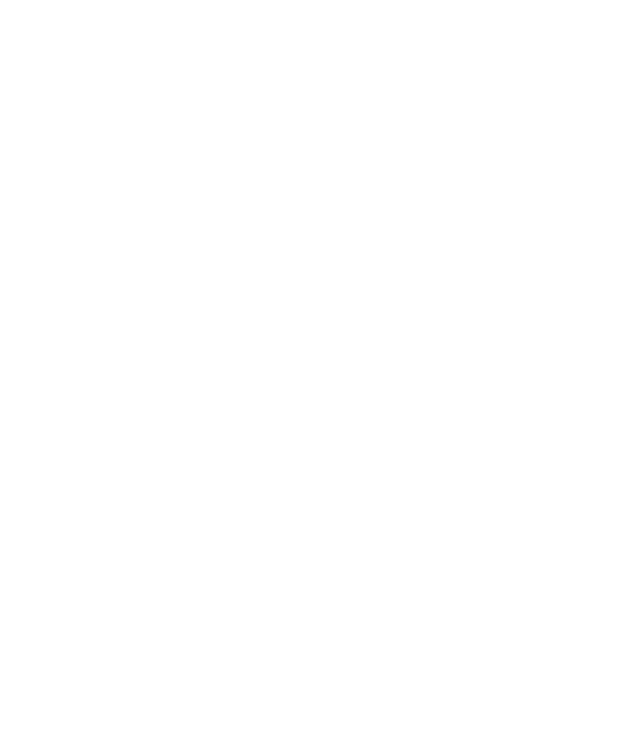
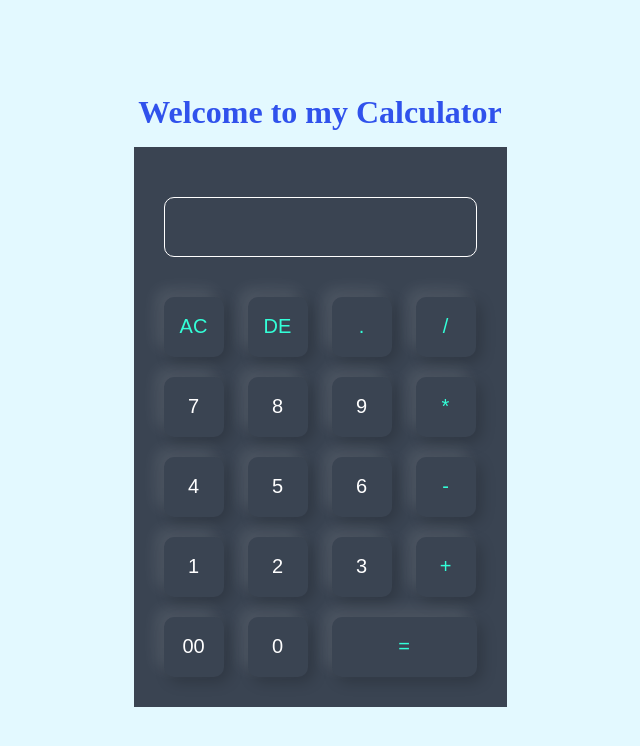
Before and after one commit to AdilCheema07/Calculator, a plain HTML site: page index.html in a window 1280 px wide. Shown: the whole page, without its empty margins (320-960 px from the left). Drawn offline with Linux system fonts and the light colour scheme.

Commit message:
Made Calculator

```diff
--- a/index.html
+++ b/index.html
@@ -4,8 +4,48 @@
     <meta charset="UTF-8">
     <meta name="viewport" content="width=device-width, initial-scale=1.0">
     <title>Calculator made by me</title>
+    <link rel="stylesheet" href="style.css">
 </head>
 <body>
-
+    <div class="container">
+        <h1 id="pheading">Welcome to my Calculator</h1>
+        <div class="calculator">
+            <form action="">
+                <div class="display">
+                    <input type="text" name="display">
+                </div>
+                <div>
+                    <input type="button" value="AC" onclick="display.value = '' " class="operator">
+                    <input type="button" value="DE" onclick="display.value = display.value.toString().slice(0, -1) " class="operator">
+                    <input type="button" value="." onclick="display.value += '.' " class="operator">
+                    <input type="button" value="/" onclick="display.value += '/' " class="operator">
+                </div>
+                <div>
+                    <input type="button" value="7" onclick="display.value += '7' ">
+                    <input type="button" value="8" onclick="display.value += '8' ">
+                    <input type="button" value="9" onclick="display.value += '9' ">
+                    <input type="button" value="*" onclick="display.value += '*' " class="operator">
+                </div>
+                <div>
+                    <input type="button" value="4" onclick="display.value += '4' ">
+                    <input type="button" value="5" onclick="display.value += '5' ">
+                    <input type="button" value="6" onclick="display.value += '6' ">
+                    <input type="button" value="-" onclick="display.value += '-' " class="operator">
+                </div>
+                <div>
+                    <input type="button" value="1" onclick="display.value += '1' ">
+                    <input type="button" value="2" onclick="display.value += '2' ">
+                    <input type="button" value="3" onclick="display.value += '3' ">
+                    <input type="button" value="+" onclick="display.value += '+' " class="operator">
+                </div>
+                <div>
+                    <input type="button" value="00" onclick="display.value += '00' ">
+                    <input type="button" value="0" onclick="display.value += '0' ">
+                    <input type="button" value="=" class="equal operator" onclick="display.value = eval(display.value) ">
+                </div>
+            </form>
+        </div>
+    </div>
+    <script src="script.js"></script>
 </body>
 </html>
--- /dev/null
+++ b/style.css
@@ -0,0 +1,63 @@
+*{
+    margin: 0;
+    padding: 0;
+    box-sizing: border-box;
+}
+#pheading{
+    color: rgb(48, 82, 236);
+    margin-bottom: 1rem;
+}
+.container{
+    width: 100vw;
+    height: 100vh;
+    background: #e3f9ff;
+    display: flex;
+    flex-direction: column;
+    justify-content: center;
+    align-items: center;
+}
+.calculator{
+    background: #3a4452;
+    padding: 20px;
+    border-radius: 10x;
+}
+.calculator form input{
+    border: 0;
+    outline: 0;
+    width: 60px;
+    height: 60px;
+    border-radius: 10px;
+    box-shadow: -8px -8px 15px rgba(255, 255, 255, 0.1),5px 5px 15px rgba(0 , 0, 0, 0.2);
+    background: transparent;
+    font-size: 20px;
+    color: #FFFFFF;
+    cursor: pointer;
+    margin: 10px;
+}
+.calculator form input:hover{
+    background: #137c91;
+    color: #FFAF36;
+}
+form .display{
+    display: flex;
+    justify-content: flex-end;
+    margin: 20px 0;
+}
+form .display input{
+    text-align: right;
+    border: 1px solid #FFFFFF;
+    flex: 1;
+    font-size: 45px;
+    box-shadow: none;
+}
+form .display input:hover{
+    color: #FFFFFF;
+    background: transparent;
+}
+form input.equal{
+    width: 145px;
+
+}
+form input.operator{
+    color: #33ffd8;
+}
```
Also changed, not shown: script.js (added).
